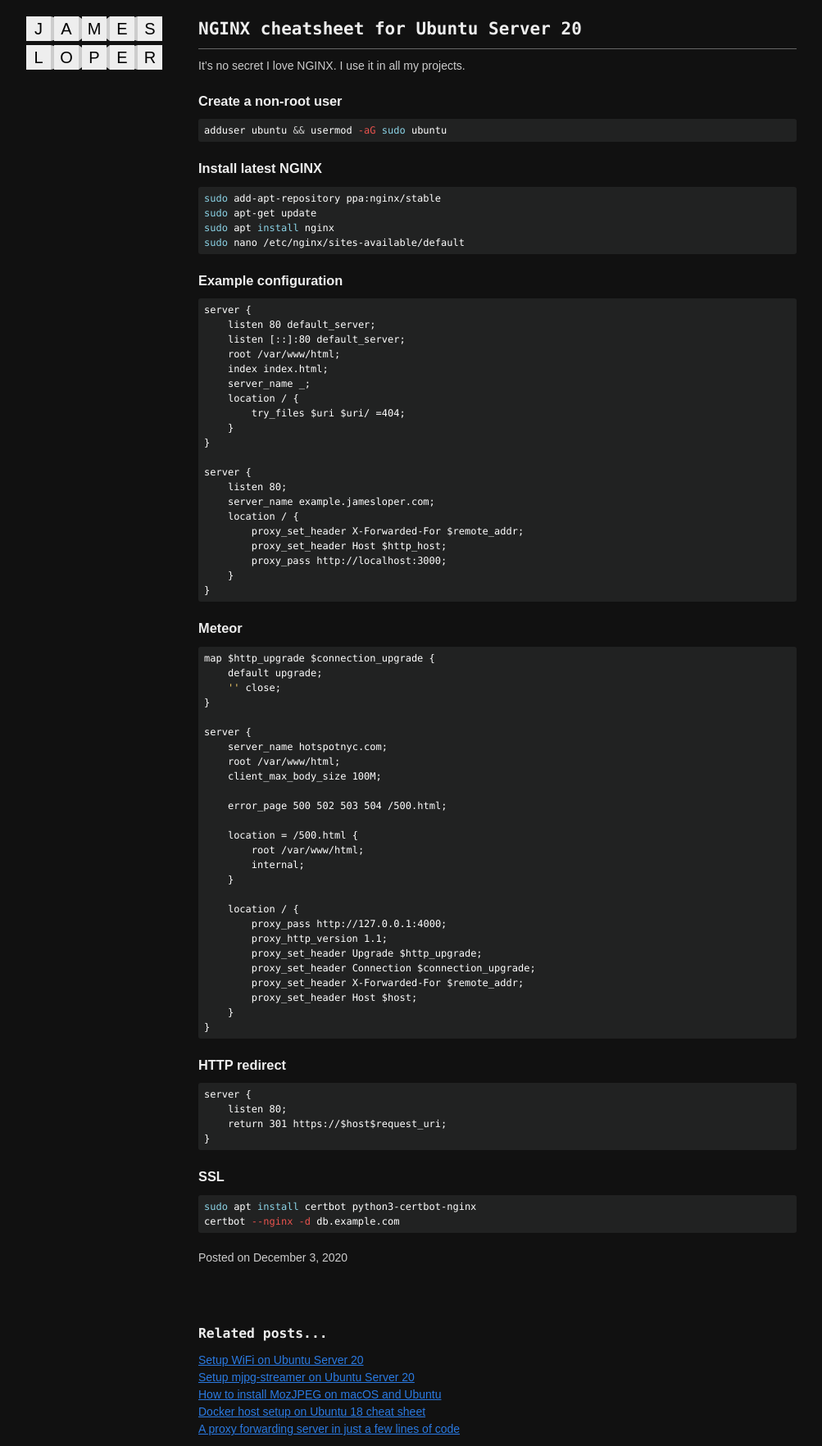
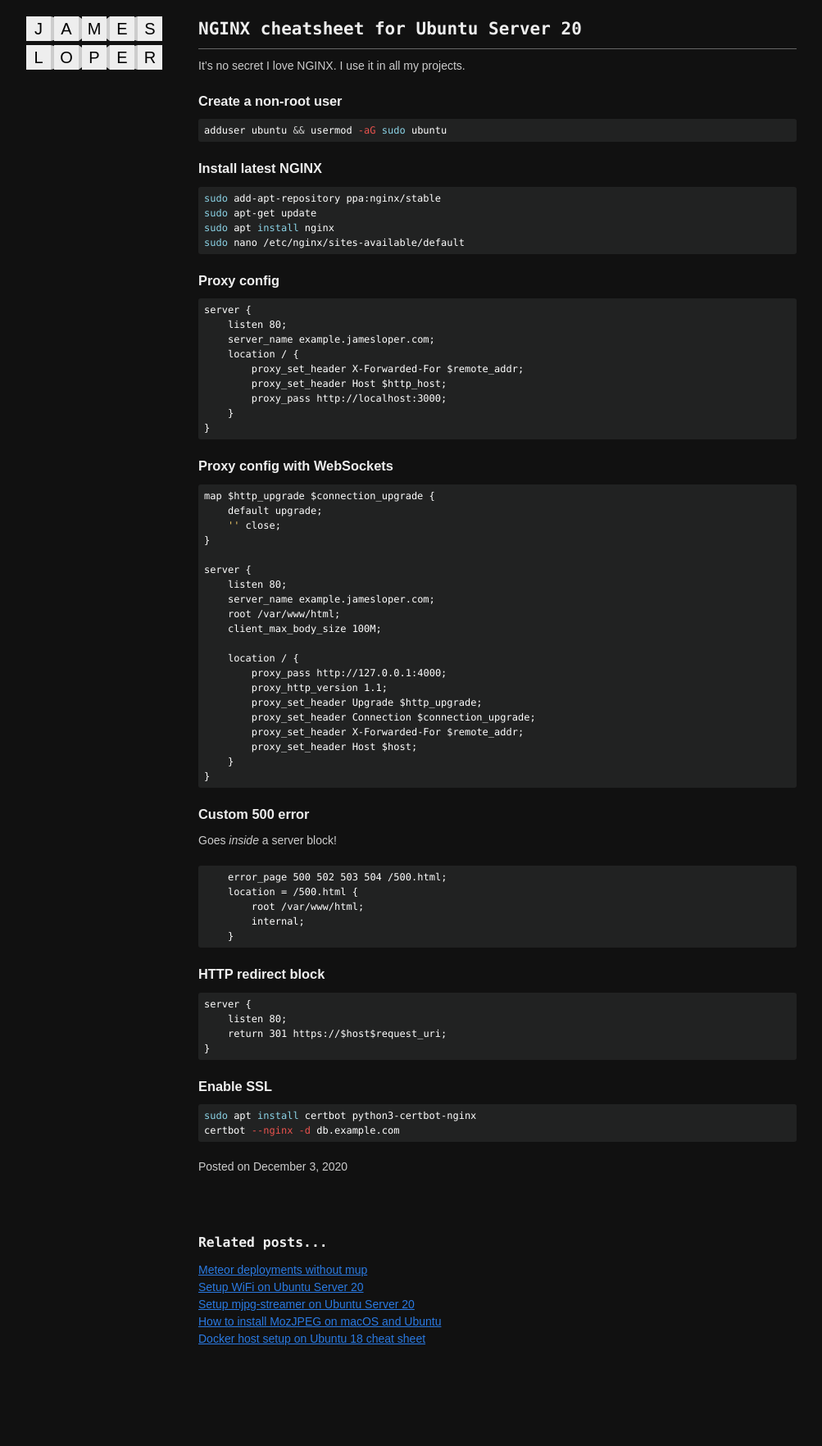
Before and after one commit to jamesloper/blog, a Jekyll site: the page built from _posts/2020-12-03-nginx-cheatsheet.md, in a window 1280 px wide. Shown: the whole page at 82% size, without its empty margins (138-1141 px from the left). Built offline with Jekyll 4.4.1, drawn with Linux system fonts in a browser that asks for light colours; after the commit the page ends 1654 px from its top, so only the background shows below that.

Commit message:
create cheatsheet

````diff
--- a/_posts/2020-12-03-nginx-cheatsheet.md
+++ b/_posts/2020-12-03-nginx-cheatsheet.md
@@ -23,20 +23,9 @@
 sudo nano /etc/nginx/sites-available/default
 ```
 
-### Example configuration
+### Proxy config
 
 ``` conf
-server {
-    listen 80 default_server;
-    listen [::]:80 default_server;
-    root /var/www/html;
-    index index.html;
-    server_name _;
-    location / {
-        try_files $uri $uri/ =404;
-    }
-}
-
 server {
     listen 80;
     server_name example.jamesloper.com;
@@ -48,7 +37,7 @@
 }
 ```
 
-### Meteor
+### Proxy config with WebSockets
 
 ``` conf
 map $http_upgrade $connection_upgrade {
@@ -57,16 +46,10 @@
 }
 
 server {
-    server_name hotspotnyc.com;
+    listen 80;
+    server_name example.jamesloper.com;
     root /var/www/html;
     client_max_body_size 100M;
-
-    error_page 500 502 503 504 /500.html;
-
-    location = /500.html {
-        root /var/www/html;
-        internal;
-    }
 
     location / {
         proxy_pass http://127.0.0.1:4000;
@@ -79,7 +62,19 @@
 }
 ```
 
-### HTTP redirect
+### Custom 500 error
+
+Goes *inside* a server block!
+
+``` conf
+    error_page 500 502 503 504 /500.html;
+    location = /500.html {
+        root /var/www/html;
+        internal;
+    }
+```
+
+### HTTP redirect block
 
 ``` conf
 server {
@@ -88,7 +83,7 @@
 }
 ```
 
-### SSL
+### Enable SSL
 
 ``` bash
 sudo apt install certbot python3-certbot-nginx
````
Also changed, not shown: _posts/2020-12-03-meteor-deployments-without-mup.md (added, +203 -0 lines).
